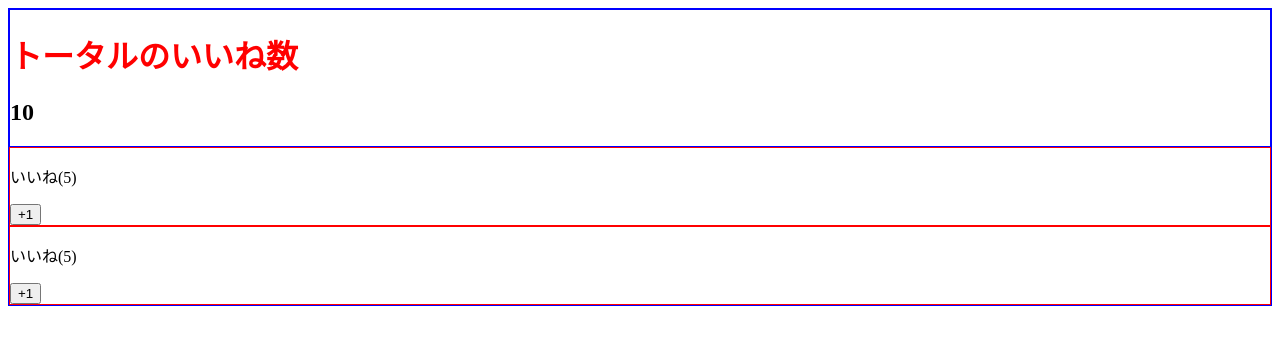
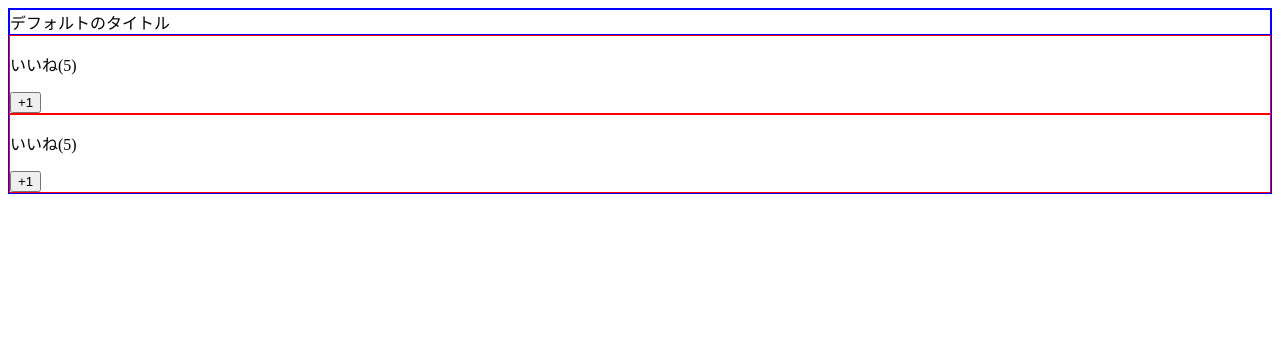
Before and after one commit to U-MA-dev/vue-js-complete-guide, a Vue app: page / in a window 1280 px wide. Shown: the top 344 px of the page. Built offline with nearby package versions, Linux system fonts and the light colour scheme.

Commit message:
use fallback

```diff
--- a/src/App.vue
+++ b/src/App.vue
@@ -1,9 +1,6 @@
 <template>
   <div>
-    <LikeHeader>
-      <h1>トータルのいいね数</h1>
-      <h2>{{ number }}</h2>
-    </LikeHeader>
+    <LikeHeader></LikeHeader>
     <LikeNumber :total-number="number" @my-click="incrementNumber"></LikeNumber>
     <LikeNumber :total-number="number"></LikeNumber>
   </div>
--- a/src/components/LikeHeader.vue
+++ b/src/components/LikeHeader.vue
@@ -1,8 +1,17 @@
 <template>
   <div>
-    <slot></slot>
+    <slot>
+      <!-- 何も指定されなかった場合 -->
+      デフォルトのタイトル
+    </slot>
   </div>
 </template>
+
+<script>
+export default {
+  props: ["headerText"],
+};
+</script>
 
 <style scoped>
 h1 {
```
